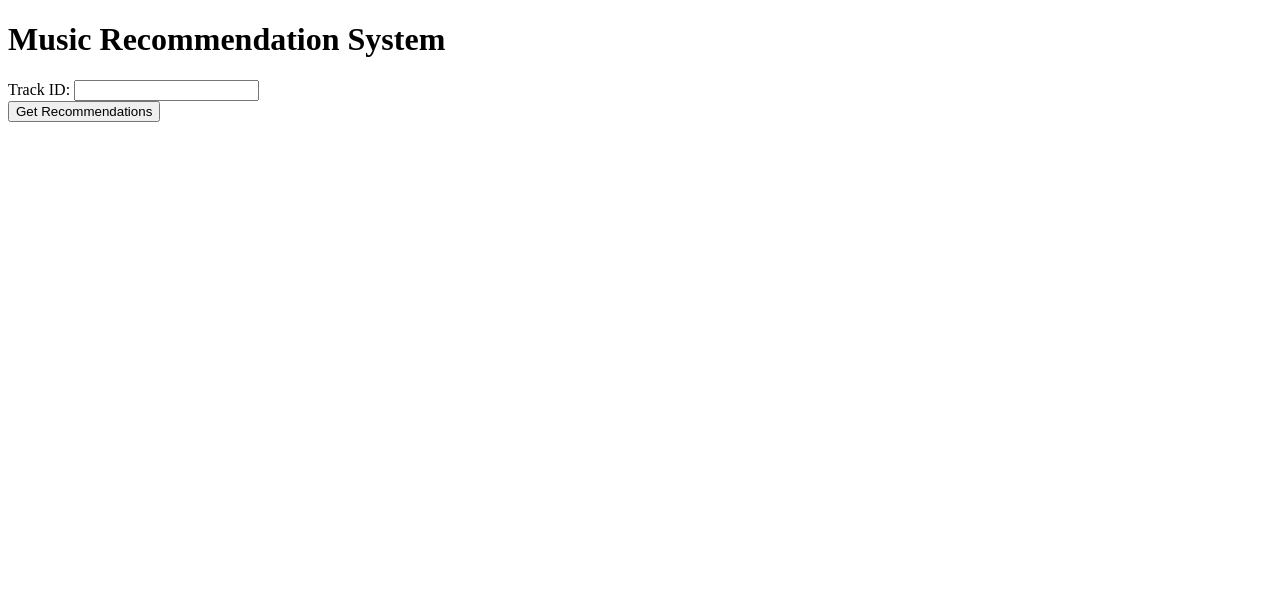
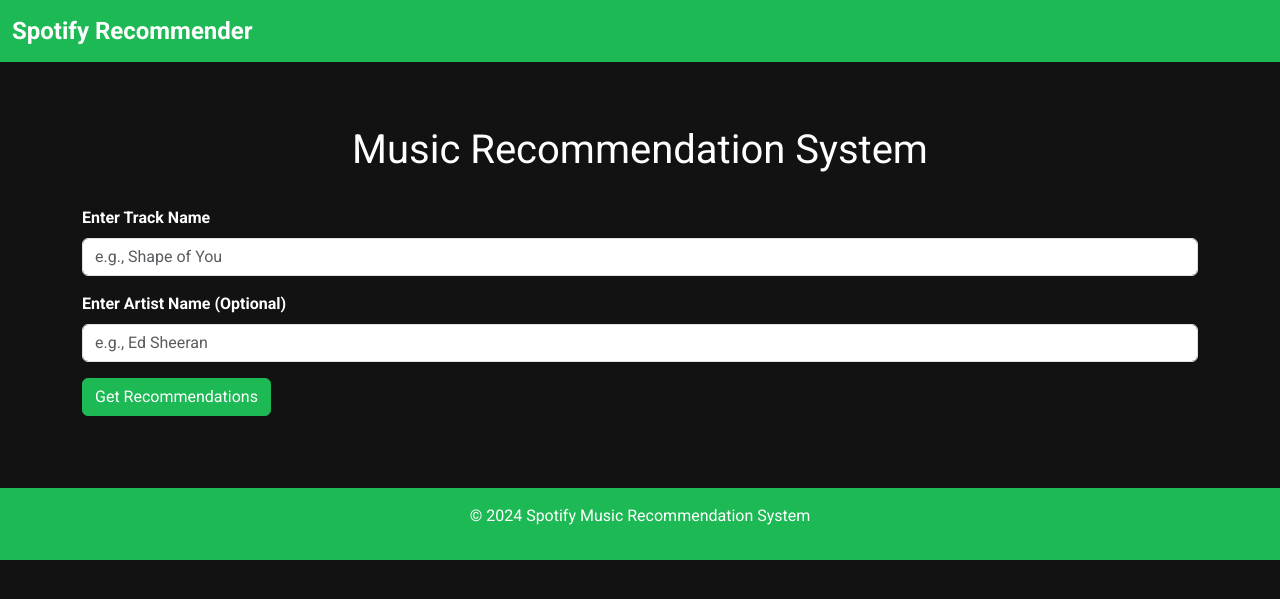
Before and after one commit to sukumar-govindraj/Spotify-music-Recommendation-with-Flask, a Flask app: page / in a window 1280 px wide. Shown: the top 599 px of the page. Run offline with Flask 3, Linux system fonts and the light colour scheme; parts of the project's set-up code (start-up, migrations or seed data) failed here and were passed over; some libraries are stand-ins or nearby versions.

Commit message:
music recommendation system v2 with readme

```diff
--- a/app.py
+++ b/app.py
@@ -5,15 +5,15 @@
 import urllib
 from sklearn.metrics.pairwise import cosine_similarity
 import joblib
-import pandas as pd  # Add this import
-from models import db, Track  # Import db and Track from models
+import pandas as pd
+from models import db, Track
 
 app = Flask(__name__)
 
 # SQL Server configuration using Windows Authentication
 params = urllib.parse.quote_plus(r"DRIVER={ODBC Driver 17 for SQL Server};"
-                                r"SERVER=SUKUMAR\SQLEXPRESS;"  # Use raw string for server name
-                                r"DATABASE=MusicRecommendationDB;"  # Use your created database name
+                                r"SERVER=SUKUMAR\SQLEXPRESS;"
+                                r"DATABASE=MusicRecommendationDB;"
                                 r"Trusted_Connection=yes;")
 app.config['SQLALCHEMY_DATABASE_URI'] = f'mssql+pyodbc:///?odbc_connect={params}'
 app.config['SQLALCHEMY_TRACK_MODIFICATIONS'] = False
@@ -32,13 +32,22 @@
 def recommend():
     try:
         user_data = request.json
-        track_id = user_data['track_id']
+        track_name = user_data.get('track_name')
+        artist_name = user_data.get('artist_name', None)  # Get the artist name if provided
 
-        # Retrieve the track from the database
-        track = Track.query.filter_by(track_id=track_id).first()
+        # Debugging: Log the received data
+        print(f"Received track_name: {track_name}, artist_name: {artist_name}")
+
+        # Modify the query to include both track name and artist name if provided
+        query = Track.query.filter(Track.track_name.ilike(f"%{track_name}%"))
+        if artist_name:
+            query = query.filter(Track.artist1.ilike(f"%{artist_name}%"))
+
+        track = query.first()
 
         if not track:
-            return jsonify({'recommendations': []})
+            print("Track not found")
+            return jsonify({'error': 'Track not found'}), 404
 
         # Extract features for the provided track
         features = {
@@ -94,14 +103,29 @@
         # Get the indices of the top 10 most similar tracks
         top_indices = similarities.argsort()[-10:][::-1]
 
-        # Get the corresponding tracks
-        recommended_tracks = [all_tracks[i] for i in top_indices]
+        # Enforce diversity in the recommendations
+        recommended_tracks = []
+        seen_tracks = set()
+
+        for i in top_indices:
+            recommended_track = all_tracks[i]
+            if recommended_track.track_name not in seen_tracks:
+                recommended_tracks.append(recommended_track)
+                seen_tracks.add(recommended_track.track_name)
+
+            if len(recommended_tracks) >= 10:
+                break
+
         recommendations = [{'track_name': track.track_name, 'artists': ';'.join(filter(None, [track.artist1, track.artist2, track.artist3, track.artist4, track.artist5])), 'album_name': track.album_name} for track in recommended_tracks]
+
+        # Debugging: Log the recommendations
+        print(f"Recommendations: {recommendations}")
 
         return jsonify({'recommendations': recommendations})
     except Exception as e:
         print(f"Error: {e}")
         return jsonify({'error': str(e)}), 500
+
 
 @app.route('/check-data')
 def check_data():
--- a/templates/index.html
+++ b/templates/index.html
@@ -1,29 +1,112 @@
 <!DOCTYPE html>
 <html lang="en">
+
 <head>
     <meta charset="UTF-8">
     <meta name="viewport" content="width=device-width, initial-scale=1.0">
-    <title>Music Recommendation System</title>
+    <title>Spotify Music Recommendation System</title>
+    <link rel="stylesheet" href="https://stackpath.bootstrapcdn.com/bootstrap/5.3.0/css/bootstrap.min.css">
+    <link rel="stylesheet" href="https://cdnjs.cloudflare.com/ajax/libs/font-awesome/6.0.0-beta3/css/all.min.css">
+    <link href="https://fonts.googleapis.com/css2?family=Roboto:wght@400;700&display=swap" rel="stylesheet">
+    <style>
+        body {
+            font-family: 'Roboto', sans-serif;
+            background-color: #121212;
+            color: #ffffff;
+        }
+
+        .navbar {
+            background-color: #1db954;
+        }
+
+        .navbar-brand {
+            font-weight: bold;
+            font-size: 1.5rem;
+            color: #ffffff !important;
+        }
+
+        .container {
+            margin-top: 5%;
+        }
+
+        h1 {
+            font-size: 2.5rem;
+            margin-bottom: 2rem;
+            text-align: center;
+        }
+
+        .form-label {
+            font-weight: bold;
+        }
+
+        .btn-primary {
+            background-color: #1db954;
+            border-color: #1db954;
+        }
+
+        .btn-primary:hover {
+            background-color: #1aa34a;
+            border-color: #1aa34a;
+        }
+
+        #recommendations .card {
+            background-color: #333;
+            margin-bottom: 1rem;
+        }
+
+        #recommendations .card-title {
+            font-size: 1.25rem;
+        }
+
+        .footer {
+            margin-top: 3rem;
+            padding: 1rem 0;
+            text-align: center;
+            background-color: #1db954;
+            color: #ffffff;
+        }
+    </style>
 </head>
+
 <body>
-    <h1>Music Recommendation System</h1>
-    <form id="recommendationForm">
-        <label for="track_id">Track ID:</label>
-        <input type="text" id="track_id" required><br>
-        <button type="button" onclick="getRecommendations()">Get Recommendations</button>
-    </form>
-    <div id="recommendations"></div>
+    <nav class="navbar navbar-expand-lg">
+        <div class="container-fluid">
+            <a class="navbar-brand" href="#">Spotify Recommender</a>
+        </div>
+    </nav>
+
+    <div class="container">
+        <h1>Music Recommendation System</h1>
+        <form id="recommendationForm" class="mb-4">
+            <div class="mb-3">
+                <label for="track_name" class="form-label">Enter Track Name</label>
+                <input type="text" class="form-control" id="track_name" placeholder="e.g., Shape of You" required>
+            </div>
+            <div class="mb-3">
+                <label for="artist_name" class="form-label">Enter Artist Name (Optional)</label>
+                <input type="text" class="form-control" id="artist_name" placeholder="e.g., Ed Sheeran">
+            </div>
+            <button type="button" class="btn btn-primary" onclick="getRecommendations()">Get Recommendations</button>
+        </form>
+
+        <div id="recommendations" class="row"></div>
+    </div>
+
+    <footer class="footer">
+        <p>&copy; 2024 Spotify Music Recommendation System</p>
+    </footer>
 
     <script>
         async function getRecommendations() {
-            const trackId = document.getElementById('track_id').value;
+            const trackName = document.getElementById('track_name').value;
+            const artistName = document.getElementById('artist_name').value;
 
             const response = await fetch('/recommend', {
                 method: 'POST',
                 headers: {
                     'Content-Type': 'application/json',
                 },
-                body: JSON.stringify({ track_id: trackId }),
+                body: JSON.stringify({ track_name: trackName, artist_name: artistName }),
             });
 
             if (response.ok) {
@@ -37,12 +120,25 @@
         function displayRecommendations(recommendations) {
             const recommendationsDiv = document.getElementById('recommendations');
             recommendationsDiv.innerHTML = '';
+
             recommendations.forEach(rec => {
                 const recDiv = document.createElement('div');
-                recDiv.textContent = `${rec.track_name} by ${rec.artists} from the album ${rec.album_name}`;
+                recDiv.className = 'col-md-4';
+                recDiv.innerHTML = `
+                    <div class="card">
+                        <div class="card-body">
+                            <h5 class="card-title">${rec.track_name}</h5>
+                            <p class="card-text"><i class="fas fa-user"></i> ${rec.artists}</p>
+                            <p class="card-text"><i class="fas fa-compact-disc"></i> ${rec.album_name}</p>
+                            <a href="https://open.spotify.com/track/${rec.track_id}" target="_blank" class="btn btn-success">Play on Spotify</a>
+                        </div>
+                    </div>
+                `;
                 recommendationsDiv.appendChild(recDiv);
             });
         }
     </script>
+
 </body>
+
 </html>
```
Also changed, not shown: README.md.
